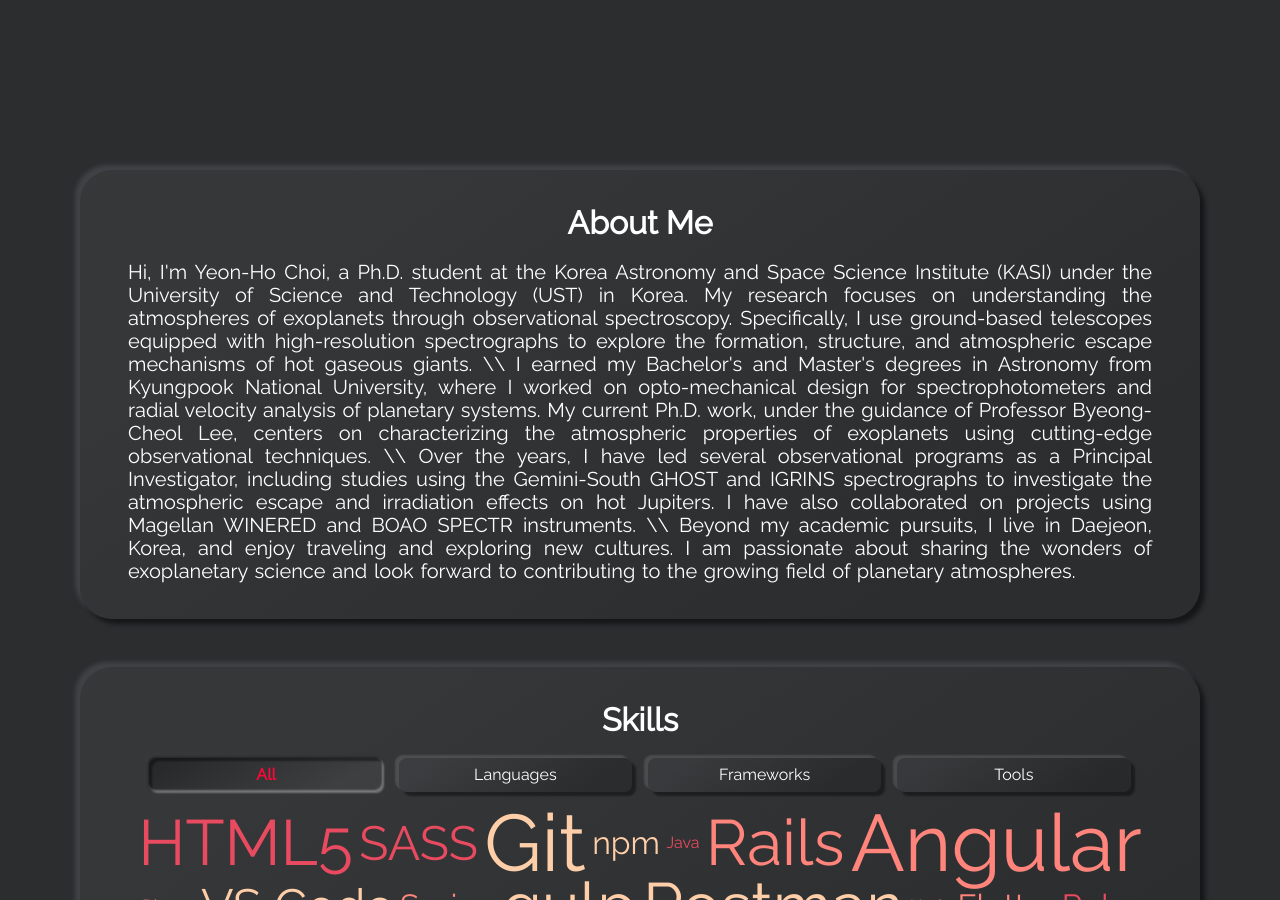
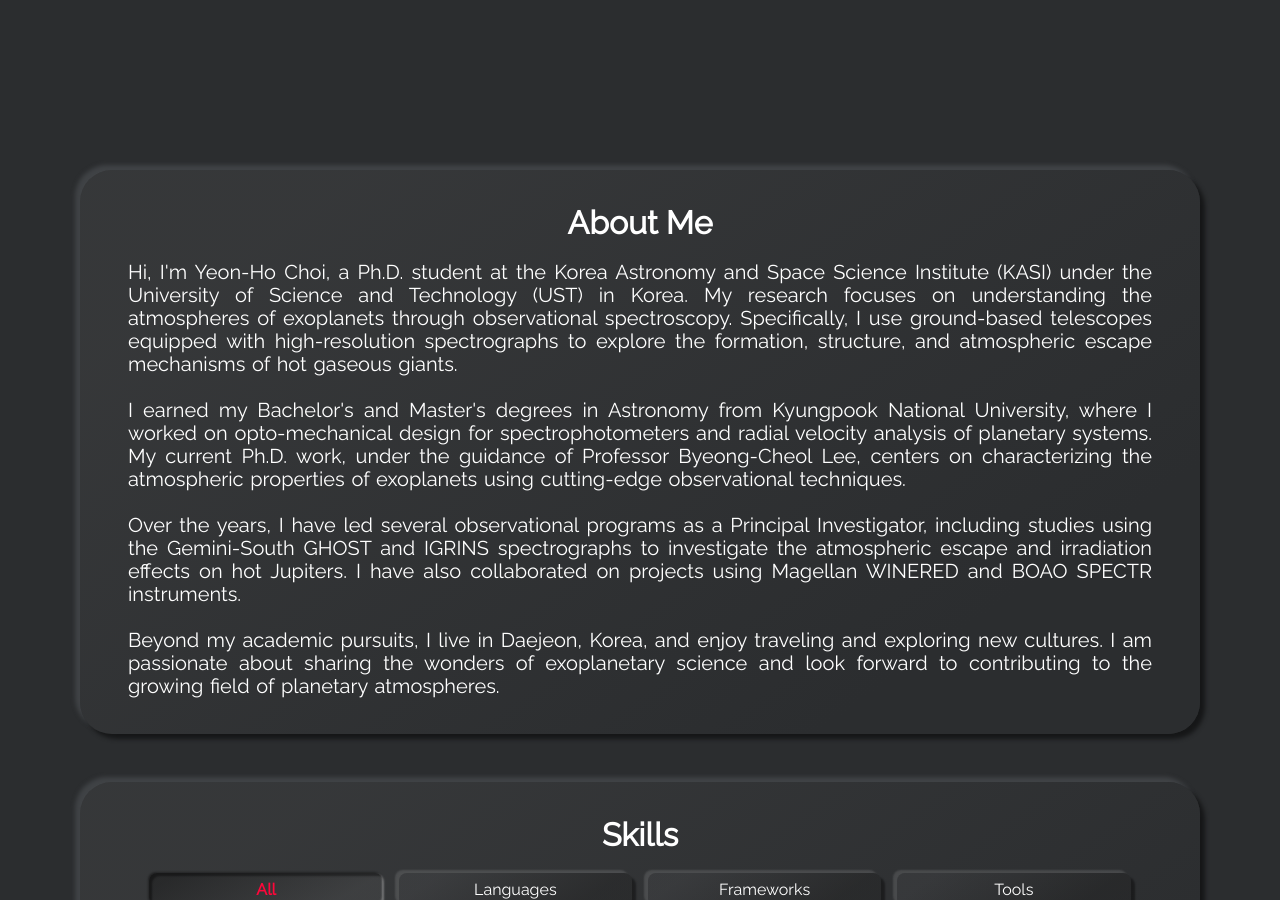
Before and after one commit to cyeonho/cyeonho.github.io, a Jekyll site: the page built from index.html, in a window 1280 px wide and 900 px high, scrolled down 890 px. Built offline with Jekyll 4.4.1, drawn with Linux system fonts in a browser that asks for light colours.

Commit message:
Introduction

```diff
--- a/_config.yml
+++ b/_config.yml
@@ -34,7 +34,8 @@ show_aboutme_card: true
 # about_me_title: The will be displayed as the title in the About Me section
 about_me_title: About Me
 # about_me_description: This will be displayed under the title.
-about_me_description: Hi, I'm Yeon-Ho Choi, a Ph.D. student at the Korea Astronomy and Space Science Institute (KASI) under the University of Science and Technology (UST) in Korea. My research focuses on understanding the atmospheres of exoplanets through observational spectroscopy. Specifically, I use ground-based telescopes equipped with high-resolution spectrographs to explore the formation, structure, and atmospheric escape mechanisms of hot gaseous giants. \\ I earned my Bachelor's and Master's degrees in Astronomy from Kyungpook National University, where I worked on opto-mechanical design for spectrophotometers and radial velocity analysis of planetary systems. My current Ph.D. work, under the guidance of Professor Byeong-Cheol Lee, centers on characterizing the atmospheric properties of exoplanets using cutting-edge observational techniques. \\ Over the years, I have led several observational programs as a Principal Investigator, including studies using the Gemini-South GHOST and IGRINS spectrographs to investigate the atmospheric escape and irradiation effects on hot Jupiters. I have also collaborated on projects using Magellan WINERED and BOAO SPECTR instruments. \\ Beyond my academic pursuits, I live in Daejeon, Korea, and enjoy traveling and exploring new cultures. I am passionate about sharing the wonders of exoplanetary science and look forward to contributing to the growing field of planetary atmospheres.
+about_me_description: Hi, I'm Yeon-Ho Choi, a Ph.D. student at the Korea Astronomy and Space Science Institute (KASI) under the University of Science and Technology (UST) in Korea. My research focuses on understanding the atmospheres of exoplanets through observational spectroscopy. Specifically, I use ground-based telescopes equipped with high-resolution spectrographs to explore the formation, structure, and atmospheric escape mechanisms of hot gaseous giants. <br><br> I earned my Bachelor's and Master's degrees in Astronomy from Kyungpook National University, where I worked on opto-mechanical design for spectrophotometers and radial velocity analysis of planetary systems. My current Ph.D. work, under the guidance of Professor Byeong-Cheol Lee, centers on characterizing the atmospheric properties of exoplanets using cutting-edge observational techniques. <br><br> Over the years, I have led several observational programs as a Principal Investigator, including studies using the Gemini-South GHOST and IGRINS spectrographs to investigate the atmospheric escape and irradiation effects on hot Jupiters. I have also collaborated on projects using Magellan WINERED and BOAO SPECTR instruments. <br><br> Beyond my academic pursuits, I live in Daejeon, Korea, and enjoy traveling and exploring new cultures. I am passionate about sharing the wonders of exoplanetary science and look forward to contributing to the growing field of planetary atmospheres.
+
 
 # SKILLS SECTION
 # show_skills_card:
```
